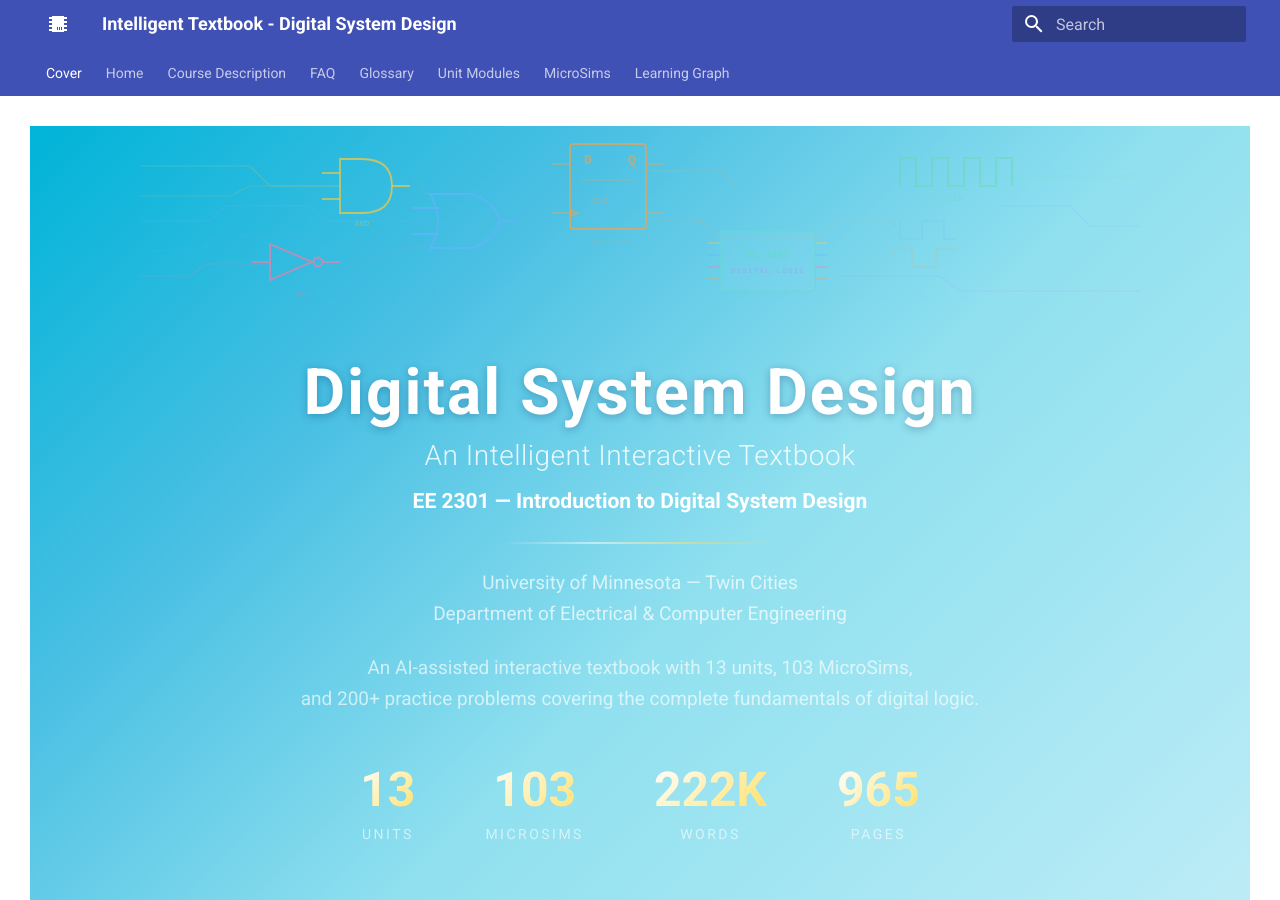
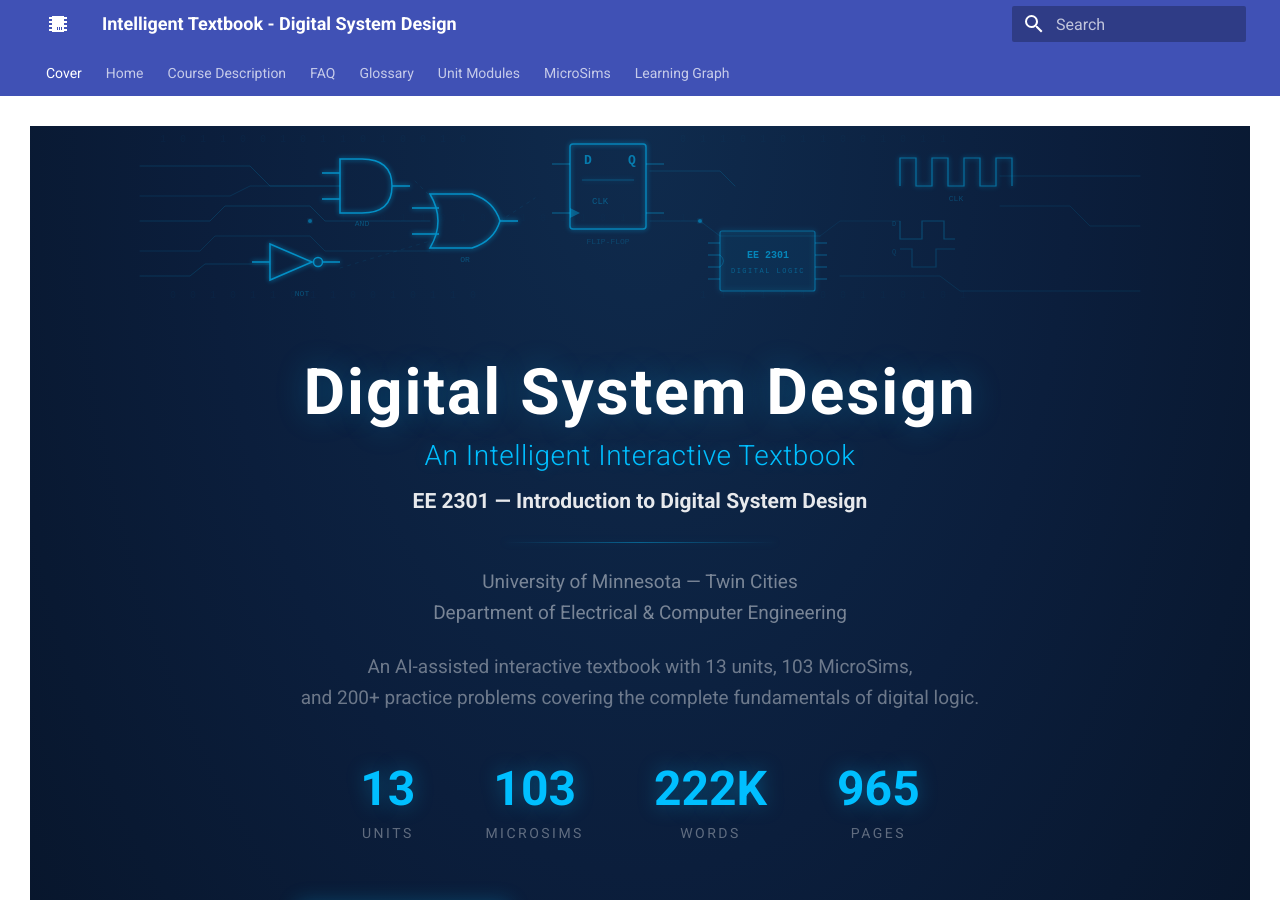
Before and after one commit to Nati-123/intelligent-textbook-ee2301, an MkDocs documentation site: the page built from docs/index.md, in a window 1280 px wide and 900 px high. Built offline with MkDocs 1.6.1 and Material for MkDocs 9.7.7, drawn with Linux system fonts in a browser that asks for light colours.

Commit message:
Professional dark cover — deep navy #0B1E3C, electric blue #00BFFF glow accents, FSM/MUX/truth table bottom strip
Co-Authored-By: Claude Opus 4.6 <noreply@anthropic.com>

```diff
--- a/docs/stylesheets/extra.css
+++ b/docs/stylesheets/extra.css
@@ -1,7 +1,7 @@
 /* ===== FULL-PAGE COVER ===== */
 .md-typeset .cover-page {
-  background: linear-gradient(135deg, #00b4d8 0%, #48bfe3 25%, #90e0ef 50%, #ade8f4 75%, #caf0f8 100%);
-  color: #1a1a2e;
+  background: radial-gradient(ellipse at 50% 0%, #0f2b4d 0%, #0B1E3C 50%, #071428 100%);
+  color: #ffffff;
   margin: -1rem -0.8rem 0 -0.8rem;
   padding: 0;
   border-radius: 0;
@@ -35,14 +35,14 @@
 
 .md-typeset .cover-circuit-bottom .circuit-svg.circuit-flipped {
   transform: scaleY(-1) scaleX(-1);
-  opacity: 0.7;
+  opacity: 0.5;
 }
 
 .md-typeset .cover-circuit-bottom .circuit-svg-alt {
   width: 100%;
   max-height: 180px;
   display: block;
-  opacity: 0.7;
+  opacity: 0.65;
 }
 
 /* Cover content area */
@@ -60,48 +60,50 @@
   margin-bottom: 0.3rem;
   letter-spacing: 2px;
   line-height: 1.15;
-  text-shadow: 0 2px 8px rgba(0,50,100,0.3);
+  text-shadow: 0 0 30px rgba(0,191,255,0.25);
 }
 
 .md-typeset .cover-page h2 {
-  color: rgba(255,255,255,0.85) !important;
+  color: #00BFFF !important;
   font-size: 1.4rem;
   font-weight: 300;
   margin-top: 0;
   margin-bottom: 0.5rem;
   border-bottom: none;
   letter-spacing: 0.5px;
+  text-shadow: 0 0 15px rgba(0,191,255,0.2);
 }
 
 .md-typeset .cover-page p {
-  color: rgba(255,255,255,0.8);
+  color: rgba(255,255,255,0.7);
   font-size: 1.05rem;
   margin: 0.4rem 0;
   line-height: 1.6;
 }
 
 .md-typeset .cover-page strong {
-  color: #ffffff;
+  color: rgba(255,255,255,0.9);
   font-weight: 600;
 }
 
 .md-typeset .cover-page hr {
   border: none;
-  height: 2px;
-  background: linear-gradient(90deg, transparent, rgba(255,255,255,0.5), rgba(255,220,100,0.5), transparent);
+  height: 1px;
+  background: linear-gradient(90deg, transparent, rgba(0,191,255,0.4), transparent);
   margin: 1.2rem auto;
   width: 40%;
+  box-shadow: 0 0 8px rgba(0,191,255,0.15);
 }
 
 .md-typeset .cover-institution {
   font-size: 0.95rem !important;
-  color: rgba(255,255,255,0.7) !important;
+  color: rgba(255,255,255,0.45) !important;
   margin-top: 0.5rem !important;
 }
 
 .md-typeset .cover-description {
   font-size: 0.95rem !important;
-  color: rgba(255,255,255,0.65) !important;
+  color: rgba(255,255,255,0.4) !important;
   margin-top: 1.2rem !important;
 }
 
@@ -121,16 +123,14 @@
 .md-typeset .stat-number {
   font-size: 2.4rem;
   font-weight: 700;
-  background: linear-gradient(135deg, #ffffff, #ffe066);
-  -webkit-background-clip: text;
-  -webkit-text-fill-color: transparent;
-  background-clip: text;
+  color: #00BFFF;
   line-height: 1.1;
+  text-shadow: 0 0 20px rgba(0,191,255,0.35);
 }
 
 .md-typeset .stat-label {
   font-size: 0.7rem;
-  color: rgba(255,255,255,0.6);
+  color: rgba(255,255,255,0.35);
   text-transform: uppercase;
   letter-spacing: 2.5px;
   margin-top: 0.3rem;
@@ -147,8 +147,8 @@
 
 .md-typeset .cover-buttons .md-button {
   background: transparent;
-  color: rgba(255,255,255,0.9);
-  border: 2px solid rgba(255,255,255,0.5);
+  color: rgba(255,255,255,0.7);
+  border: 1px solid rgba(0,191,255,0.25);
   padding: 0.75rem 1.6rem;
   font-weight: 500;
   font-size: 0.9rem;
@@ -157,21 +157,24 @@
 }
 
 .md-typeset .cover-buttons .md-button:hover {
-  border-color: #ffffff;
+  border-color: rgba(0,191,255,0.6);
   color: #ffffff;
-  background: rgba(255,255,255,0.15);
+  background: rgba(0,191,255,0.08);
+  box-shadow: 0 0 15px rgba(0,191,255,0.1);
 }
 
 .md-typeset .cover-buttons .md-button--primary {
-  background: #ffffff;
-  color: #0077b6;
-  border: 2px solid #ffffff;
+  background: #00BFFF;
+  color: #0B1E3C;
+  border: 1px solid #00BFFF;
   font-weight: 600;
+  box-shadow: 0 0 20px rgba(0,191,255,0.25);
 }
 
 .md-typeset .cover-buttons .md-button--primary:hover {
-  background: rgba(255,255,255,0.9);
-  color: #005f8a;
+  background: #33ccff;
+  border-color: #33ccff;
+  box-shadow: 0 0 30px rgba(0,191,255,0.4);
 }
 
 /* ===== FEATURE CARDS ===== */
```
Also changed, not shown: docs/images/circuit-bottom.svg, docs/images/circuit-hero.svg.
